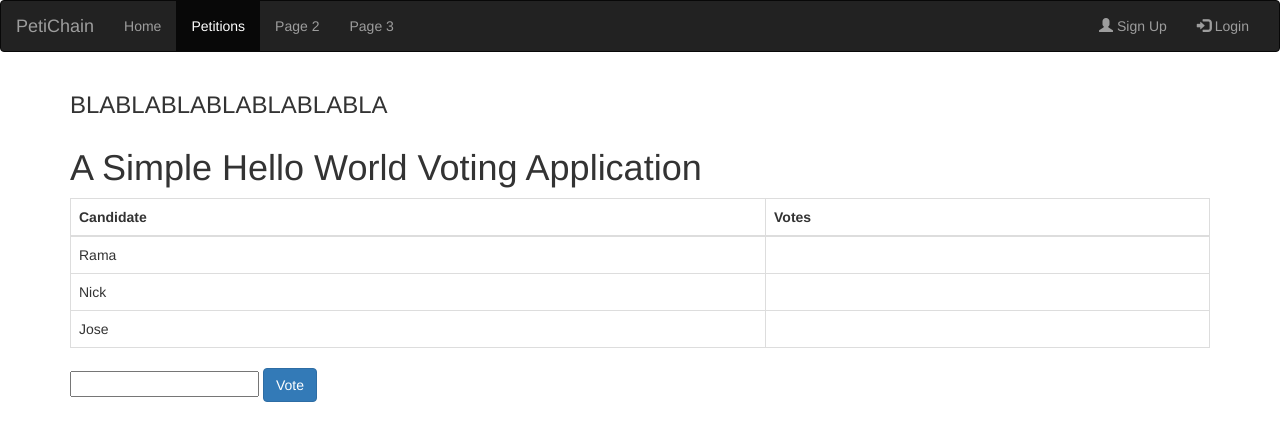
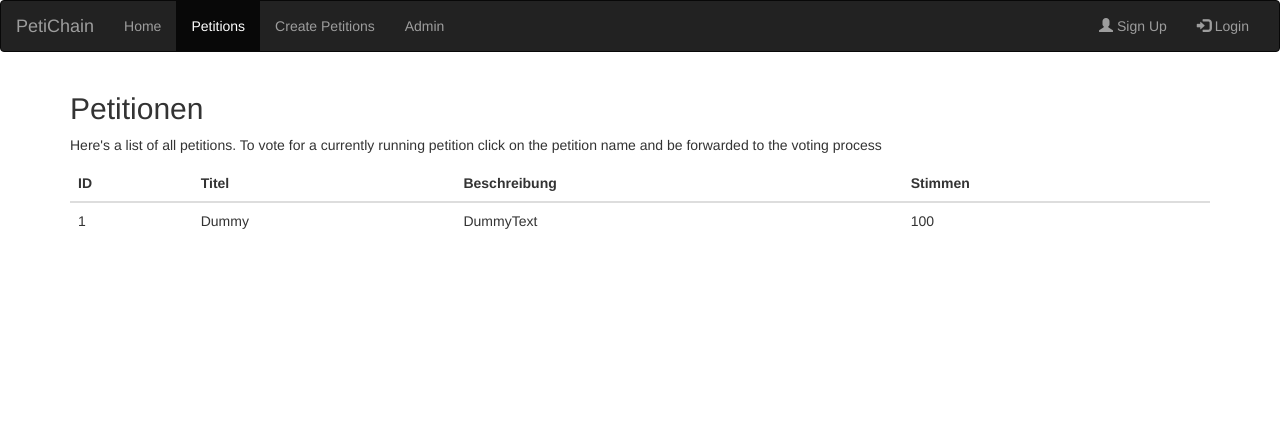
Before and after one commit to blc-psi/PetiChain, a website: page app/index.html in a window 1280 px wide. Both pictures are taken after a click on the link "Petitions". Drawn offline with nearby package versions, Linux system fonts and the light colour scheme; files whose address does not match are found by name.

Commit message:
Dummy elements for pages

```diff
--- a/app/index.html
+++ b/app/index.html
@@ -55,8 +55,8 @@
           <!-- Insert new sites here -->
           <li class="active menuElement" id="menu-Home"><a href="#" onclick="navToPage('page-Home')">Home</a></li>
           <li class="menuElement" id="menu-petitions"><a href="#" onclick="navToPage('page-petitions')">Petitions</a></li>
-          <li class="menuElement" id="menu-page2"><a href="#">Page 2</a></li>
-          <li class="menuElement" id="menu-page3"><a href="#">Page 3</a></li>
+          <li class="menuElement" id="menu-createpetition"><a href="#" onclick="navToPage('page-createpetition')">Create Petitions</a></li>
+          <li class="menuElement" id="menu-admin"><a href="#" onclick="navToPage('page-admin')">Admin</a></li>
         </ul>
         <ul class="nav navbar-nav navbar-right">
           <li><a href="#"><span class="glyphicon glyphicon-user"></span> Sign Up</a></li>
@@ -76,46 +76,55 @@
     <h5>Latest Block Number: <strong id="latestBlock"></strong></h5>
     <h5>Latest Block Timestamp: <strong id="latestBlockTimestamp"></strong></h5>
     <h5>Latest Block Hash: <strong id="latestBlockHash"></strong></h5>
-
-    <a href="#">Start your own Petition!</a>
   </div>
 
   <!-- PETITIONS PAGE -->
   <div id="page-petitions" style="display:none" class="container pages">
-    <h3>BLABLABLABLABLABLABLA</h3>
-  </div>
-
-  <div class="container">
-    <h1>A Simple Hello World Voting Application</h1>
-    <div id="address"></div>
-    <div class="table-responsive">
-      <table class="table table-bordered">
+    <h2>Petitionen</h2>
+    <p>Here's a list of all petitions. To vote for a currently running petition click on the petition name and be forwarded to the voting process</p>
+    <table class="table">
       <thead>
         <tr>
-            <th>Candidate</th>
-            <th>Votes</th>
+          <th>ID</th>
+          <th>Titel</th>
+          <th>Beschreibung</th>
+          <th>Stimmen</th>
         </tr>
       </thead>
-        <tbody>
+      <tbody id="petitionList">
         <tr>
-            <td>Rama</td>
-            <td id="candidate-1"></td>
-          </tr>
-          <tr>
-            <td>Nick</td>
-            <td id="candidate-2"></td>
-          </tr>
-          <tr>
-            <td>Jose</td>
-            <td id="candidate-3"></td>
+          <td>1</td>
+          <td>Dummy</td>
+          <td>DummyText</td>
+          <td>100</td>
         </tr>
       </tbody>
     </table>
-      <div id="msg"></div>
   </div>
-    <input type="text" id="candidate" />
-    <a href="#" onclick="voteForCandidate()" class="btn btn-primary">Vote</a>
+
+  <!-- CREATE PETITION PAGE -->
+  <div id="page-createpetition" style="display:none" class="container pages">
+    <h2>Petition erstellen</h2>
+    <div class="form-group">
+      <label>Titel:</label>
+      <input type="text" class="form-control" placeholde="Titel eingeben" id="titel">
     </div>
+    <div class="form-group">
+      <label>Beschreibung:</label>
+      <textarea class="form-control" rows="6" id="description"></textarea>
+    </div>
+    <div class="form-group">
+      <label>Startzeit</label>
+      <input type="datetime-local" class="form-control" id="starttime">
+    </div>
+    <button class="btn btn-default" onclick="createPetition()">Submit</button>
+  </div>
+
+  <!-- ADMIN PAGE -->
+  <div id="page-admin" style="display:none" class="container pages">
+    <h2>Admin Zone</h2>
+  </div>
+
 </body>
 
 
--- a/app/javascripts/app.js
+++ b/app/javascripts/app.js
@@ -13,3 +13,7 @@ latest.watch(function() {
   var latestBlock = web3.eth.blockNumber;
   document.getElementById('latestBlock').innerText = latestBlock;
 });
+
+window.createPetition = function createPetition() {
+  console.log("balbalbalsdblf");
+}
```
Lines whose indentation alone changed are shown as unchanged.
